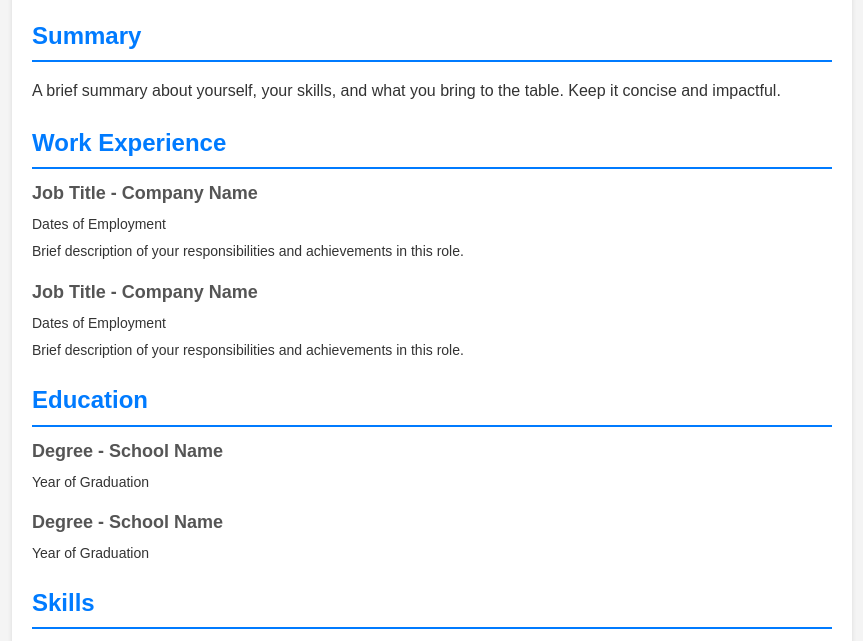
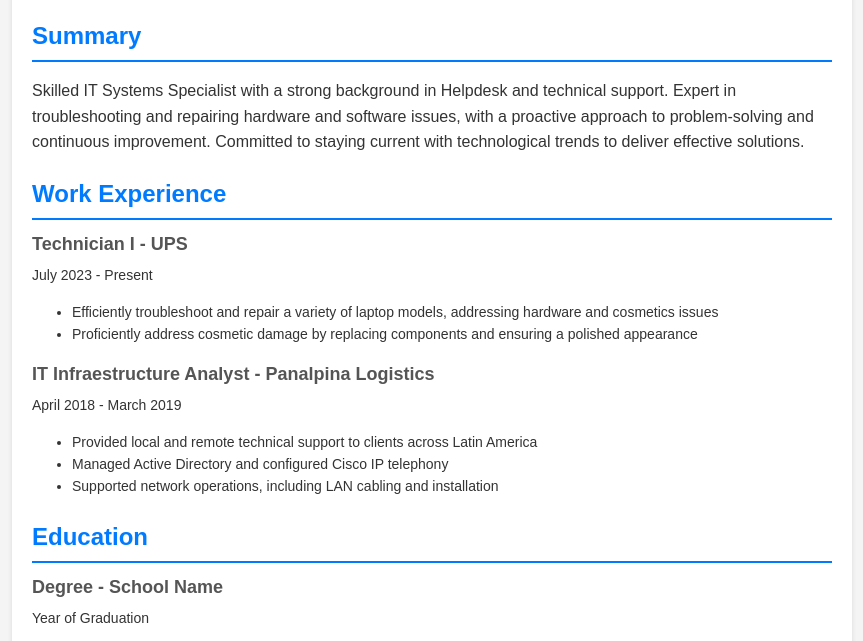
Before and after one commit to emferrari/Emanuel_Ferrari_Resume, a plain HTML site: page index.html in a window 1280 px wide. Shown: the part 124-765 px from the top of the page, without its empty margins (208-1071 px from the left). Drawn offline with Linux system fonts and the light colour scheme.

Commit message:
Refactored work experience section: - Replaced paragraphs with unordered lists for better visual appeal - Added `.item-ul` class in styles with matching font size for consistency - Updated sections with personal information

```diff
--- a/index.html
+++ b/index.html
@@ -61,6 +61,9 @@
             margin: 5px 0;
             font-size: 14px;
         }
+        .item ul {
+            font-size: 14px;
+        }
         .skills ul {
             list-style: none;
             padding: 0;
@@ -92,27 +95,38 @@
             <section class="section">
                 <h2>Summary</h2>
                 <p>
-                    A brief summary about yourself, your skills, and what you
-                    bring to the table. Keep it concise and impactful.
+                    Skilled IT Systems Specialist with a strong background in Helpdesk and
+                    technical support. Expert in troubleshooting and repairing hardware and
+                    software issues, with a proactive approach to problem-solving and
+                    continuous improvement. Committed to staying current with technological
+                    trends to deliver effective solutions.
                 </p>
             </section>
             <section class="section">
                 <h2>Work Experience</h2>
                 <div class="item">
-                    <h3>Job Title - Company Name</h3>
-                    <p>Dates of Employment</p>
-                    <p>
-                        Brief description of your responsibilities and
-                        achievements in this role.
-                    </p>
+                    <h3>Technician I - UPS</h3>
+                    <p>July 2023 - Present</p>
+                    <ul>
+                        <li>Efficiently troubleshoot and repair a variety of laptop models,
+                            addressing hardware and cosmetics issues
+                        </li>
+                        <li>Proficiently address cosmetic damage by replacing components
+                            and ensuring a polished appearance
+                        </li>
+                    </ul>
                 </div>
                 <div class="item">
-                    <h3>Job Title - Company Name</h3>
-                    <p>Dates of Employment</p>
-                    <p>
-                        Brief description of your responsibilities and
-                        achievements in this role.
-                    </p>
+                    <h3>IT Infraestructure Analyst - Panalpina Logistics</h3>
+                    <p>April 2018 - March 2019</p>
+                    <ul>
+                        <li>Provided local and remote technical support to clients
+                            across Latin America
+                        </li>
+                        <li>Managed Active Directory and configured Cisco IP telephony</li>
+                        <li>Supported network operations, including LAN cabling and installation</li>
+                    </ul>
+
                 </div>
             </section>
             <div class="section">
```
